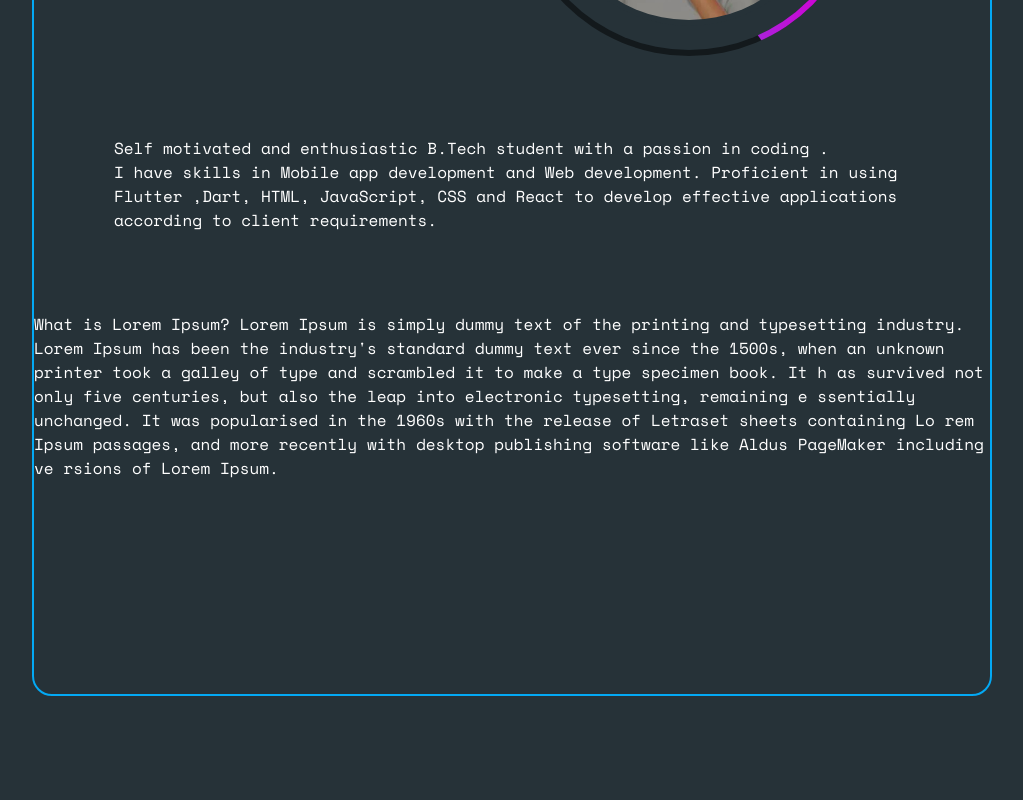
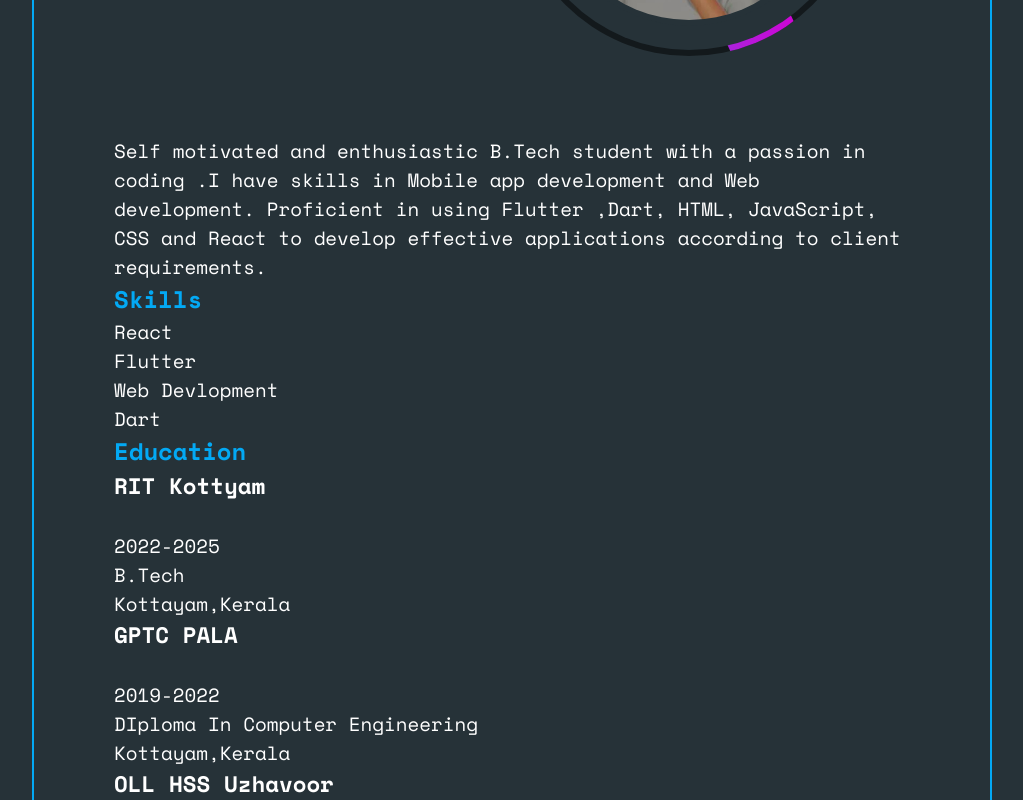
Before and after one commit to maybeAshwin/My-PortFolio, a React (Create React App) app: page /resume in a window 1280 px wide. Shown: the part 520-1320 px from the top of the page, without its empty margins (128-1151 px from the left). Before the commit the page ends 1216 px from the top, so only its background shows below. Built offline with nearby package versions, Linux system fonts and the light colour scheme.

Commit message:
Resume page updated and some pages added and design updated

```diff
--- a/src/Components/Resume/Resume.css
+++ b/src/Components/Resume/Resume.css
@@ -2,7 +2,7 @@
     align-items: center;
     display: block;
     width: 60rem;
-    height: 70rem;
+    /* height: 70rem; */
     background: #263238;
     border: 2px solid #03A9F4;
     min-height: 100vh;
@@ -18,6 +18,7 @@
 
 .content p{
     color: #fff;
+    font-size: 1.2rem;
 }
 .box{
     margin-left: 30rem;
@@ -117,3 +118,13 @@
     width: 1.5rem;
     background-color: #00ff48;
   }
+
+.leftside li{
+    list-style: none;
+    font-size: 1.2rem;
+    color: #fff;
+}
+
+.leftside h2{
+    color: #03A9F4;
+}
--- a/src/Components/Resume/Resume.jsx
+++ b/src/Components/Resume/Resume.jsx
@@ -15,25 +15,27 @@ const Resume = () => {
         <div className="leftside">
 
           <p>Self motivated and enthusiastic B.Tech
-            student with a passion in coding . <br />I have skills
+            student with a passion in coding .I have skills
             in Mobile app development and Web
             development. Proficient in using Flutter ,Dart,
             HTML, JavaScript, CSS and React to develop
             effective applications according to client
             requirements.
             </p>
+            <h2>Skills</h2>
+            <li>React</li>
+            <li>Flutter</li>
+            <li>Web Devlopment</li>
+            <li>Dart</li>
+
+            <h2>Education</h2>
+            <li><h3>RIT Kottyam</h3><br /><p>2022-2025 <br />B.Tech <br />Kottayam,Kerala</p></li>
+            <li><h3>GPTC PALA</h3><br /><p>2019-2022 <br />DIploma In Computer Engineering <br />Kottayam,Kerala</p></li>
+            <li><h3>OLL HSS Uzhavoor</h3><br /><p>2017-2019 <br />Higher Secondary <br />Kottayam,Kerala</p></li>
+
         </div>
         <div className="divider"></div>
-        <div className="rightside">
-            <p>What is Lorem Ipsum?
-            Lorem Ipsum is simply dummy text of the printing and typesetting industry.
-            Lorem Ipsum has been the industry's standard dummy text ever since the 1500s, when an
-            unknown printer took a galley of type and scrambled it to make a type specimen book. It h
-            as survived not only five centuries, but also the leap into electronic typesetting, remaining e
-            ssentially unchanged. It was popularised in the 1960s with the release of Letraset sheets containing Lo
-            rem Ipsum passages, and more recently with desktop publishing software like Aldus PageMaker including ve
-            rsions of Lorem Ipsum.</p>
-        </div>
+
        </div>
     </div>
   )
```
